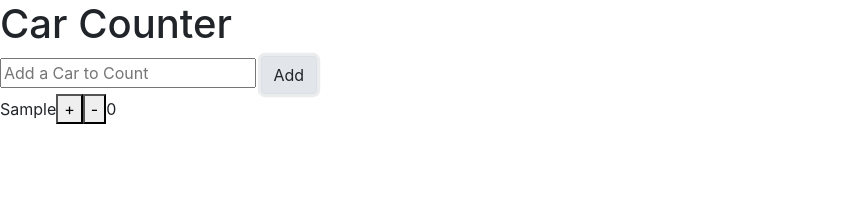
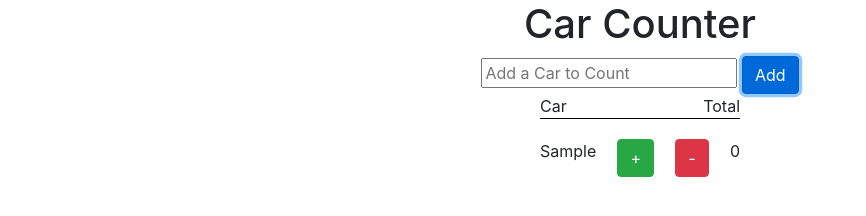
Before and after one commit to cdthomp1/car-counter, a plain HTML site: page index.html in a window 1280 px wide. Both pictures are taken after typing "Sample" into the empty fields and a click on the button "Add". Shown: the whole page, without its empty margins (0-866 px from the left). Drawn offline with nearby package versions, Linux system fonts and the light colour scheme.

Commit message:
Styling updates

```diff
--- a/index.html
+++ b/index.html
@@ -8,16 +8,23 @@
     <!-- CSS only -->
     <link rel="stylesheet" href="https://stackpath.bootstrapcdn.com/bootstrap/4.5.2/css/bootstrap.min.css"
         integrity="sha384-JcKb8q3iqJ61gNV9KGb8thSsNjpSL0n8PARn9HuZOnIxN0hoP+VmmDGMN5t9UJ0Z" crossorigin="anonymous">
+    <link rel="stylesheet" href="main.css">
 
 </head>
 
 <body>
-<h1>Car Counter</h1>
-<input type="text" name="New Car" id="newCar" placeholder="Add a Car to Count">
-<button class="btn btn-light" onclick="addCar()">Add</button>
-<div id="car-list">
+    <h1>Car Counter</h1>
+    <div>
+        <input type="text" name="New Car" id="newCar" placeholder="Add a Car to Count">
+        <button class="btn btn-primary" onclick="addCar()">Add</button>
+    </div>
+    <div class="list-header">
+        <span>Car</span>
+        <span>Total</span>
+    </div>
+    <div id="car-list">
 
-</div>
+    </div>
     <!-- JS, Popper.js, and jQuery -->
     <script src="https://code.jquery.com/jquery-3.5.1.slim.min.js"
         integrity="sha384-DfXdz2htPH0lsSSs5nCTpuj/zy4C+OGpamoFVy38MVBnE+IbbVYUew+OrCXaRkfj" crossorigin="anonymous">
--- a/index.js
+++ b/index.js
@@ -34,12 +34,15 @@ function createCounter(lsCar) {
     var carSub = document.createElement('button');
     var cartotal = document.createElement("span");
 
-    carRow.setAttribute("id", `${lsCar.name}`)
+    carRow.setAttribute("id", `${lsCar.name}`);
+    carRow.setAttribute("class", "list-item");
 
     carAdd.innerText = "+";
+    carAdd.setAttribute('class', "btn btn-success")
     carAdd.setAttribute('onClick', "add(this.parentNode.id)");
 
     carSub.innerText = "-";
+    carSub.setAttribute('class', "btn btn-danger")
     carSub.setAttribute('onClick', "subtract(this.parentNode.id)");
 
     cartotal.setAttribute('id', `${lsCar.name}Total`);
--- a/main.css
+++ b/main.css
@@ -0,0 +1,27 @@
+body {
+display: flex;
+flex-direction: column;
+align-items: center;
+
+}
+
+#car-list {
+    display: flex;
+    flex-direction: column;
+}
+
+.list-header{
+    width: 200px;
+    display: flex;
+    flex-direction: row;
+    justify-content: space-between;
+    border-bottom: 1px solid black;
+    margin-bottom: 20px;
+}
+
+.list-item{
+    width: 200px;
+    display: flex;
+    flex-direction: row;
+    justify-content: space-between;
+}
```
